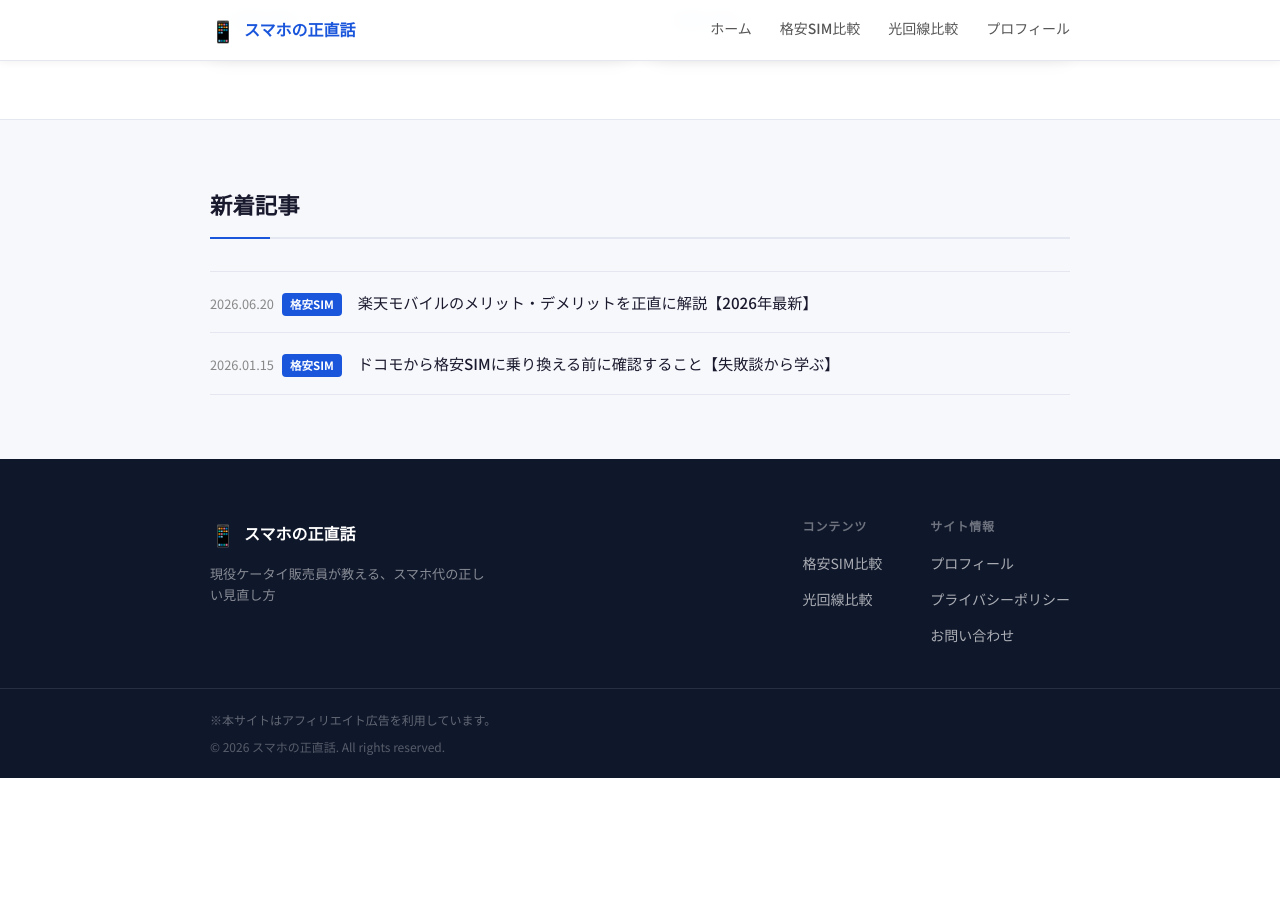
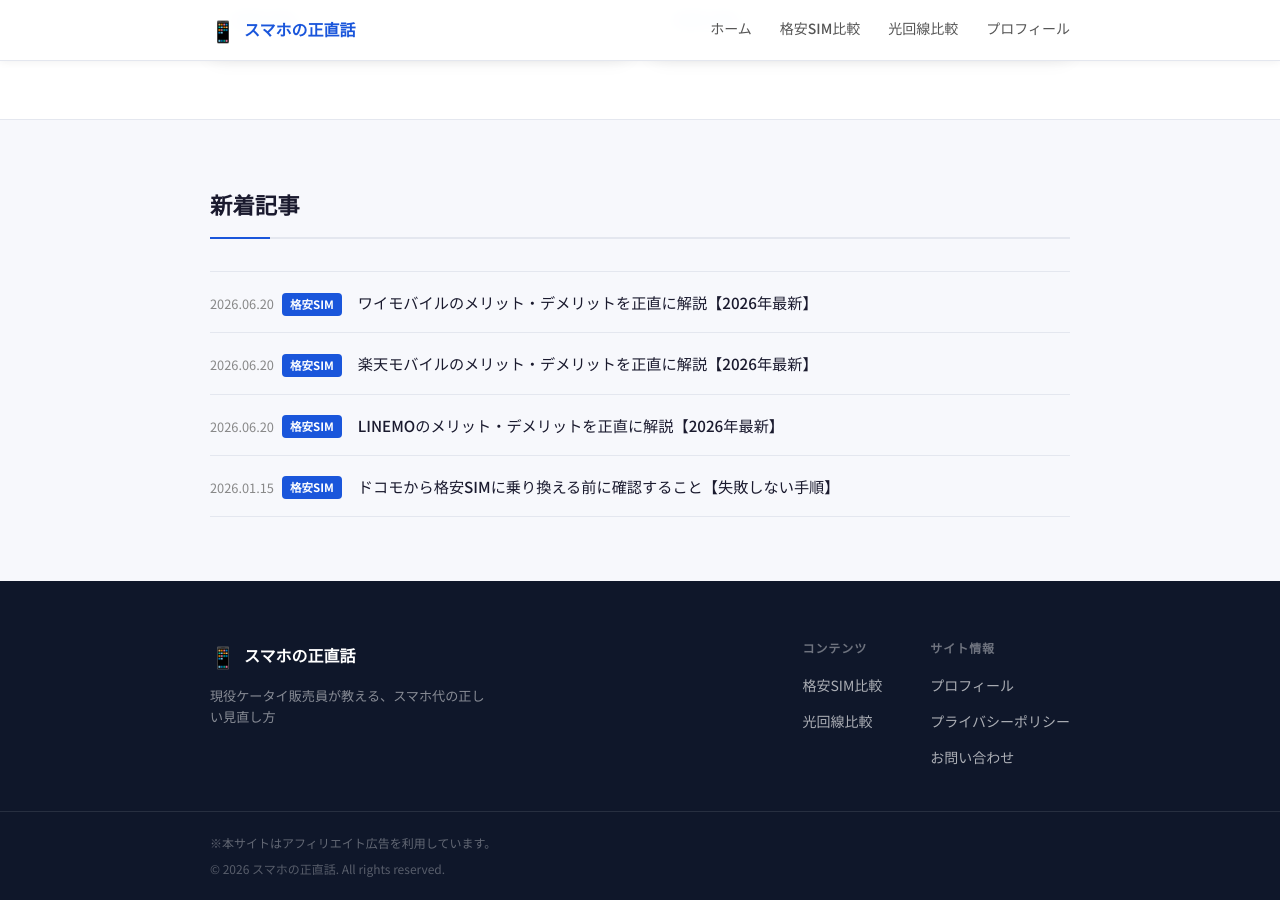
Before and after one commit to acmiaccerelator36-collab/afiri-blog, a Jekyll site: the page built from index.html, in a window 1280 px wide and 900 px high, scrolled down 1433 px. Built offline with Jekyll 4.4.1, drawn with Linux system fonts in a browser that asks for light colours; the list of posts is cut into pages by our own code; before the commit the page ends 2211 px from its top, so only the background shows below that; some of the changed lines change nothing that is shown.

Commit message:
Add files via upload

```diff
--- a/_posts/2026-01-15-docomo-mnp.md
+++ b/_posts/2026-01-15-docomo-mnp.md
@@ -1,35 +1,145 @@
 ---
 layout: post
-title: "ドコモから格安SIMに乗り換える前に確認すること【失敗談から学ぶ】"
-description: "ドコモから格安SIMに乗り換えを検討している方へ。現役販売員が失敗しやすいポイントを正直に解説します。"
+title: "ドコモから格安SIMに乗り換える前に確認すること【失敗しない手順】"
+description: "ドコモから格安SIMへの乗り換えを検討している方へ。現役販売員が失敗しやすいポイントと正しい手順を解説します。"
 date: 2026-01-15
 category: 格安SIM
 ---
 
-ドコモから格安SIMへの乗り換えは、月数千円の節約になる可能性があります。ただし準備なしに進めると後悔するケースもあります。
+## この記事で分かること
 
-この記事では、店頭でよく見かける失敗パターンをもとに、乗り換え前に必ず確認しておくべきことをまとめました。
+- 乗り換え前に確認すべき4つのこと
+- 実際の乗り換え手順（ステップ別）
+- ドコモからの乗り換えでよくある失敗パターン
+- 乗り換え先の選び方
 
-## 乗り換え前に確認すること
+---
 
-### ①今の契約の解約金・違約金
+## はじめに：ドコモからの乗り換えは難しくない
 
-ドコモは現在「定期契約なし」プランが主流ですが、古い契約のままの方は2年縛りが残っている可能性があります。My docomoで確認してください。
+店頭で働いていると「乗り換えって難しそうで…」という声をよく聞きます。結論から言うと、正しい順番で準備すれば難しくありません。ただし、順番を間違えると余計な手数料がかかったり、一時的に電話が使えなくなったりするリスクがあります。
 
-### ②SIMロック解除
+この記事では、その順番を具体的に解説します。
 
-2021年10月以降に購入した端末はSIMロックフリーになっていますが、それ以前の端末はSIMロック解除が必要な場合があります。My docomoから無料で解除できます。
+---
 
-### ③MNP予約番号の取得
+## 乗り換え前に確認すること4つ
 
-電話番号を引き継ぐ場合はMNP予約番号が必要です。ドコモの場合は151（無料）またはMy docomoから取得できます。有効期限は15日間です。
+### ①現在の契約内容を確認する
 
-### ④家族割の確認
+まずMy docomoにログインして以下を確認してください。
 
-家族でドコモを使っている場合、自分だけ抜けると残った家族の割引が減る可能性があります。家族全員でシミュレーションしてから動くことをおすすめします。
+- **現在のプラン名**：古いプランのままの場合、解約金が発生することがある
+- **端末代金の残債**：分割払い中の端末は解約しても残債が残る
+- **契約期間・更新月**：2年縛りが残っている場合は更新月を確認
+
+<div class="point-box">
+<p>💡 2021年以降に契約・更新した場合は「定期契約なし」のプランが多く、解約金なしで乗り換えられるケースがほとんどです。</p>
+</div>
+
+### ②SIMロックを確認・解除する
+
+2021年10月以降に購入した端末はSIMロックフリーになっていますが、それ以前の端末はSIMロック解除が必要な場合があります。
+
+**確認・解除方法：** My docomo → 契約・サービス一覧 → SIMロック解除
+
+解除は無料でできます。ただし解約後は有料になる場合があるため、解約前に必ず確認してください。
+
+### ③家族割の影響を確認する
+
+家族がドコモで「みんなドコモ割」を使っている場合、自分だけ抜けると残った家族の割引が減ることがあります。
+
+家族全員の料金を含めてシミュレーションしてから判断することをおすすめします。場合によっては家族全員で格安SIMに移行した方がトータルで安くなります。
+
+### ④乗り換え先のSIMが使えるか確認する
+
+乗り換え先の格安SIMがドコモの端末で使えるかを確認してください。各社の公式サイトに動作確認済み端末一覧があります。
+
+---
+
+## 乗り換えの手順（ステップ別）
+
+### Step1：乗り換え先を決める
+
+まず乗り換え先の格安SIMを決めます。迷ったら以下を参考にしてください。
+
+- **毎月20GB以上使う** → 楽天モバイル
+- **LINEをよく使う・10GB以内** → LINEMO
+- **家族複数人で乗り換える** → ワイモバイル
+- **料金を極力安くしたい** → IIJmio
+
+[→ 格安SIM比較記事はこちら]({{ '/pages/sim-hikaku' | relative_url }})
+
+### Step2：MNP予約番号を取得する（電話番号を引き継ぐ場合）
+
+電話番号をそのまま使う場合はMNP予約番号が必要です。
+
+**取得方法：**
+- My docomoのWeb手続き
+- ドコモインフォメーションセンター：151（無料）
+
+有効期限は**15日間**です。乗り換え先の申し込みまでの日程を確認してから取得してください。
+
+<div class="caution-box">
+<p>⚠️ MNPワンストップ対応のキャリア同士の乗り換えでは、MNP予約番号不要で手続きできる場合があります。乗り換え先の公式サイトで確認してください。</p>
+</div>
+
+### Step3：乗り換え先に申し込む
+
+各社の公式サイトまたは家電量販店から申し込みます。
+
+申し込みに必要なもの：
+- 本人確認書類（運転免許証・マイナンバーカードなど）
+- MNP予約番号（取得した場合）
+- 支払い用クレジットカード
+
+### Step4：SIMを受け取り・開通する
+
+SIMカードが届いたらAPN設定を行います。eSIMの場合はオンラインで即日開通できます。
+
+**APN設定の手順：** 各社の公式サイトに機種別の設定手順が記載されています。設定できない場合はチャットサポートに問い合わせてください。
+
+<div class="caution-box">
+<p>⚠️ 開通作業中は一時的に電話・データ通信が使えなくなります。時間に余裕のある時に行ってください。作業時間の目安は15〜30分程度です。</p>
+</div>
+
+---
+
+## よくある失敗パターン
+
+### 失敗①：端末代の残債を忘れる
+
+ドコモ解約後も分割払い中の端末代は請求が続きます。残債を確認せずに乗り換えると「解約したのに毎月請求が来る」という状況になります。
+
+**対策：** My docomoで端末の支払い状況を必ず確認する。
+
+### 失敗②：家族割の影響を確認しなかった
+
+自分だけ抜けて家族の月額が上がり、トータルで損をするケースがあります。
+
+**対策：** 家族全員の料金を含めてシミュレーションする。
+
+### 失敗③：SIMロック解除を忘れる
+
+乗り換え先のSIMを挿しても繋がらず、解約後にSIMロック解除が有料になってしまうケースがあります。
+
+**対策：** 解約前にSIMロック解除を完了させる。
+
+---
 
 ## まとめ
 
-乗り換え自体は難しくありませんが、上記4点を確認しないまま進めると想定外のコストが発生することがあります。焦らず確認してから申し込んでください。
+ドコモからの乗り換えは、以下の順番で進めれば失敗しにくいです。
 
-格安SIMの比較は→[格安SIM比較ページ]({{ '/pages/sim-hikaku' | relative_url }})をご覧ください。
+1. My docomoで契約内容・残債・SIMロックを確認
+2. 家族全員の料金をシミュレーション
+3. 乗り換え先を決定
+4. SIMロック解除（必要な場合）
+5. MNP予約番号取得
+6. 乗り換え先に申し込み・開通
+
+順番を守れば、ほとんどのケースで問題なく手続きできます。
+
+乗り換え先で迷っている方はこちらも参考にしてください。
+
+[→ 格安SIM比較記事はこちら]({{ '/pages/sim-hikaku' | relative_url }})
--- /dev/null
+++ b/_posts/2026-06-20-linemo-review.md
@@ -0,0 +1,109 @@
+---
+layout: post
+title: "LINEMOのメリット・デメリットを正直に解説【2026年最新】"
+description: "LINEMOのメリット・デメリットを現役販売員が正直に解説。LINEギガフリーの実態やソフトバンク回線の品質、向いている人・向いていない人を明確にします。"
+date: 2026-06-20
+category: 格安SIM
+---
+
+## 結論：LINEMOはこんな人に向いている
+
+<div class="point-box">
+<p>💡 LINEをよく使う・月10GB以内に収まる・通信品質を重視する人に特におすすめです。</p>
+</div>
+
+**向いている人：**
+- LINEのトーク・通話をよく使う
+- 月のデータ使用量が10GB以内に収まる
+- ソフトバンク同等の回線品質を安く使いたい
+- オンライン手続きに抵抗がない
+
+**向いていない人：**
+- 毎月20GB以上使う（楽天モバイルの方がコスパ良い）
+- 店舗でのサポートが必要
+- スマホ本体も一緒に購入したい（端末販売なし）
+- ソフトバンク・ワイモバイルからの乗り換え（キャンペーン対象外）
+
+---
+
+## 料金プラン
+
+LINEMOには2つのプランがあります。ベストプランは3GBまで990円・10GBまで2,090円の従量制、ベストプランVは30GBまで2,970円で5分以内の国内通話定額込みです。
+
+| プラン | 月額料金（税込） | データ容量 | 通話 |
+|------|------------|---------|------|
+| ベストプラン | 990〜2,090円 | 3〜10GB | 従量制（22円/30秒） |
+| ベストプランV | 2,970円 | 30GB | 5分以内無料 |
+
+※2026年6月時点。最新料金は公式サイトをご確認ください。
+
+---
+
+## メリット4つ
+
+### ①LINEギガフリーでLINEが使い放題
+
+LINEMOの最大の特徴です。LINEのトーク・音声通話・ビデオ通話がデータ消費ゼロになるため、LINEをよく使う方には月のデータ使用量を大幅に減らせます。
+
+ただし一部対象外あり（位置情報共有・スタンプショップ・ニュース記事閲覧など）。
+
+### ②ソフトバンク直回線で通信品質が安定
+
+ソフトバンクの回線をそのまま使っているため、通信品質は大手キャリアと同等です。昼の混雑時間帯でも速度が落ちにくいのが特徴です。
+
+### ③3GBなら月990円から使える
+
+3GB利用時は月額990円、10GBで2,090円、30GBプランでも2,970円と、大手キャリアよりも大幅に安く利用できます。
+
+データ使用量が少ない月は自動的に990円になるため、無駄な支払いが発生しにくいです。
+
+### ④MNPワンストップ対応で乗り換えが簡単
+
+対応キャリアからの乗り換えであれば、MNP予約番号の取得なしで乗り換えができます。手続きはすべてオンラインで完結し、最短15〜20分で完了します。
+
+---
+
+## デメリット3つ
+
+### ①店舗サポートがない
+
+問い合わせ窓口はチャットサポートのみとなっているため、オンラインでの手続きに不安を感じている人には不向きです。
+
+ただし、オペレーター対応時間（9:00〜20:00）内であれば人間のスタッフが対応してくれます。「想像よりも困らなかった」という口コミも多いです。
+
+### ②3GBを超えると自動的に2,090円になる
+
+ベストプランは3GBを超えると料金が自動的に2,090円に上がります。月によって使用量にばらつきがある方は注意が必要です。
+
+月4〜5GBほど使う場合、IIJmioの5GBプラン（950円）と比べると割高になるケースがあります。
+
+### ③スマホ本体の販売がない
+
+LINEMOは端末販売を行っていません。今使っているスマホをそのまま使うか、自分で別途端末を用意する必要があります。
+
+---
+
+## 他社との比較
+
+| サービス | 月額 | GB | 回線品質 | 通話 |
+|--------|------|-----|--------|------|
+| LINEMO | 990〜2,970円 | 3〜30GB | ◎ソフトバンク直回線 | 従量/5分無料 |
+| 楽天モバイル | 1,078〜3,278円 | 無制限 | △エリアによる | Rakuten Link無料 |
+| IIJmio | 850〜2,000円 | 2〜25GB | ○ドコモ/au | 従量制 |
+| ahamo | 2,970円 | 30GB | ◎ドコモ直回線 | 5分無料 |
+
+月10GB以内に収まる方で通信品質を重視するなら、LINEMOはコスパの良い選択肢です。
+
+<!-- アフィリエイトリンクをここに追加（ASP提携後） -->
+
+---
+
+## まとめ
+
+LINEMOは「回線品質を妥協したくないけど料金は下げたい」という方に向いています。
+
+特にLINEをよく使う方には、LINEギガフリーによる実質的なデータ節約効果が大きく、月990円から使えるコスパは魅力です。
+
+他の格安SIMとも比較したい方はこちら。
+
+[→ 格安SIM比較記事はこちら]({{ '/pages/sim-hikaku' | relative_url }})
--- /dev/null
+++ b/_posts/2026-06-20-ymobile-review.md
@@ -0,0 +1,128 @@
+---
+layout: post
+title: "ワイモバイルのメリット・デメリットを正直に解説【2026年最新】"
+description: "ワイモバイルのメリット・デメリットを現役販売員が正直に解説。家族割の効果・店舗サポートの実態・割引なしでは割高になる真実まで。"
+date: 2026-06-20
+category: 格安SIM
+---
+
+## 結論：ワイモバイルはこんな人に向いている
+
+<div class="point-box">
+<p>💡 家族で複数回線を使う・初めての格安SIMで店舗サポートが欲しい・ソフトバンク系で光回線セット割を使いたい人に向いています。</p>
+</div>
+
+**向いている人：**
+- 家族で2回線以上まとめて使う
+- 格安SIMが初めてで店舗でサポートを受けたい
+- ソフトバンク光・SoftBank Airとのセット割を使いたい
+- スマホ本体も一緒に購入したい
+
+**向いていない人：**
+- 1人で使う（割引なしでは他社より割高）
+- 毎月30GBを超える大容量ユーザー
+- 月額を極限まで安くしたい（IIJmioやLINEMOの方が安い）
+
+---
+
+## 料金プラン（2026年最新）
+
+現在のワイモバイルは「シンプル3」シリーズの3プランです。
+
+| プラン | 通常料金（税込） | データ容量 | 通話 |
+|------|------------|---------|------|
+| シンプル3 S | 3,058円 | 4GB | 従量制（22円/30秒） |
+| シンプル3 M | 4,158円 | 30GB | 従量制 |
+| シンプル3 L | 5,258円 | 35GB | 10分以内無料 |
+
+**重要：** これは割引なしの通常料金です。各種割引を適用することで大幅に安くなります。
+
+<div class="caution-box">
+<p>⚠️ ワイモバイルは割引前提の料金設計です。1人で使う場合、割引なしでは他の格安SIMより高くなります。必ず適用できる割引を確認してから検討してください。</p>
+</div>
+
+---
+
+## 割引の種類と適用後の料金
+
+### 家族割（最大1,100円/回線）
+
+2回線目以降が毎月1,100円割引されます。3人家族で使うと月2,200円・年間26,400円の節約になります。
+
+| 家族人数 | 月間割引額 | 年間節約額 |
+|--------|---------|---------|
+| 2人 | 1,100円 | 13,200円 |
+| 3人 | 2,200円 | 26,400円 |
+| 4人 | 3,300円 | 39,600円 |
+
+### おうち割光セット（最大1,650円/回線）
+
+ソフトバンク光・SoftBank Airとセットで契約すると全回線が最大1,650円割引されます。家族割との併用は不可なので、どちらか有利な方を選んでください。
+
+### PayPayカード割（330〜550円）
+
+支払いをPayPayカードに設定するだけで毎月割引されます。年会費無料のPayPayカードで330円、PayPayカード ゴールド（年会費11,000円）で550円割引になります。
+
+---
+
+## メリット4つ
+
+### ①実店舗でサポートを受けられる
+
+ワイモバイルはソフトバンクショップでも対応を受けられます。設定のトラブルや機種変更なども対面でサポートが受けられるため、格安SIM初心者の方でも安心です。
+
+### ②ソフトバンク直回線で通信品質が安定
+
+LINEMOと同じくソフトバンク直回線を使っているため、通信品質は大手キャリアと同等です。昼間の速度低下もほとんど感じないという口コミが多いです。
+
+### ③スマホ本体を安く購入できる
+
+オンラインストア限定で一括1円から買える機種もあります。端末を一緒に変えたい方には選択肢が広い点がメリットです。
+
+### ④家族で使うと格安SIM最高レベルのコスパ
+
+割引をフル活用すると、家族4人でシンプル3 Mを使った場合の1人あたりの月額はかなり安くなります。家族単位で見たときのコスパは格安SIM全体でも上位クラスです。
+
+---
+
+## デメリット3つ
+
+### ①1人で使うと割高
+
+1回線だけで使う場合、割引なしの料金はLINEMOやIIJmioと比べて高くなります。1人での使用を前提とするなら、他の格安SIMの方がコスパが良いです。
+
+### ②家族割とおうち割は併用できない
+
+家族割（2回線目以降1,100円割引）とおうち割光セット（全回線1,650円割引）は併用できません。どちらがお得かは回線数と光回線の契約状況によって変わるため、事前にシミュレーションが必要です。
+
+**目安：** 光回線とのセット割を全回線に適用できる場合はおうち割、光回線なしで家族2人以上の場合は家族割が有利なケースが多いです。
+
+### ③30GBを超える大容量ユーザーには向かない
+
+楽天モバイルの無制限プラン（3,278円）と比較すると、30GB超の大容量を使う方には楽天モバイルの方がコスパが良くなります。
+
+---
+
+## 他社との比較
+
+| サービス | 1人・30GB | 家族3人・各15GB | 店舗 |
+|--------|---------|------------|------|
+| ワイモバイル | 4,158円 | 約9,174円（家族割適用） | ○あり |
+| LINEMO | 2,090円 | 約6,270円 | ✗なし |
+| 楽天モバイル | 2,178〜3,278円 | 約6,534〜9,834円 | ○あり |
+
+1人で使うならLINEMOが安いですが、家族複数人で使うとワイモバイルの家族割が効いてコスパが逆転するケースがあります。
+
+<!-- アフィリエイトリンクをここに追加（ASP提携後） -->
+
+---
+
+## まとめ
+
+ワイモバイルは「家族で使う」「店舗サポートが必要」という条件がそろったときに真価を発揮するサービスです。
+
+1人で使うなら他の格安SIMの方が安い場合がほとんどです。家族でまとめて乗り換えを検討している方は、家族割のシミュレーションを先に行ってから判断してください。
+
+他の格安SIMとも比較したい方はこちら。
+
+[→ 格安SIM比較記事はこちら]({{ '/pages/sim-hikaku' | relative_url }})
```
